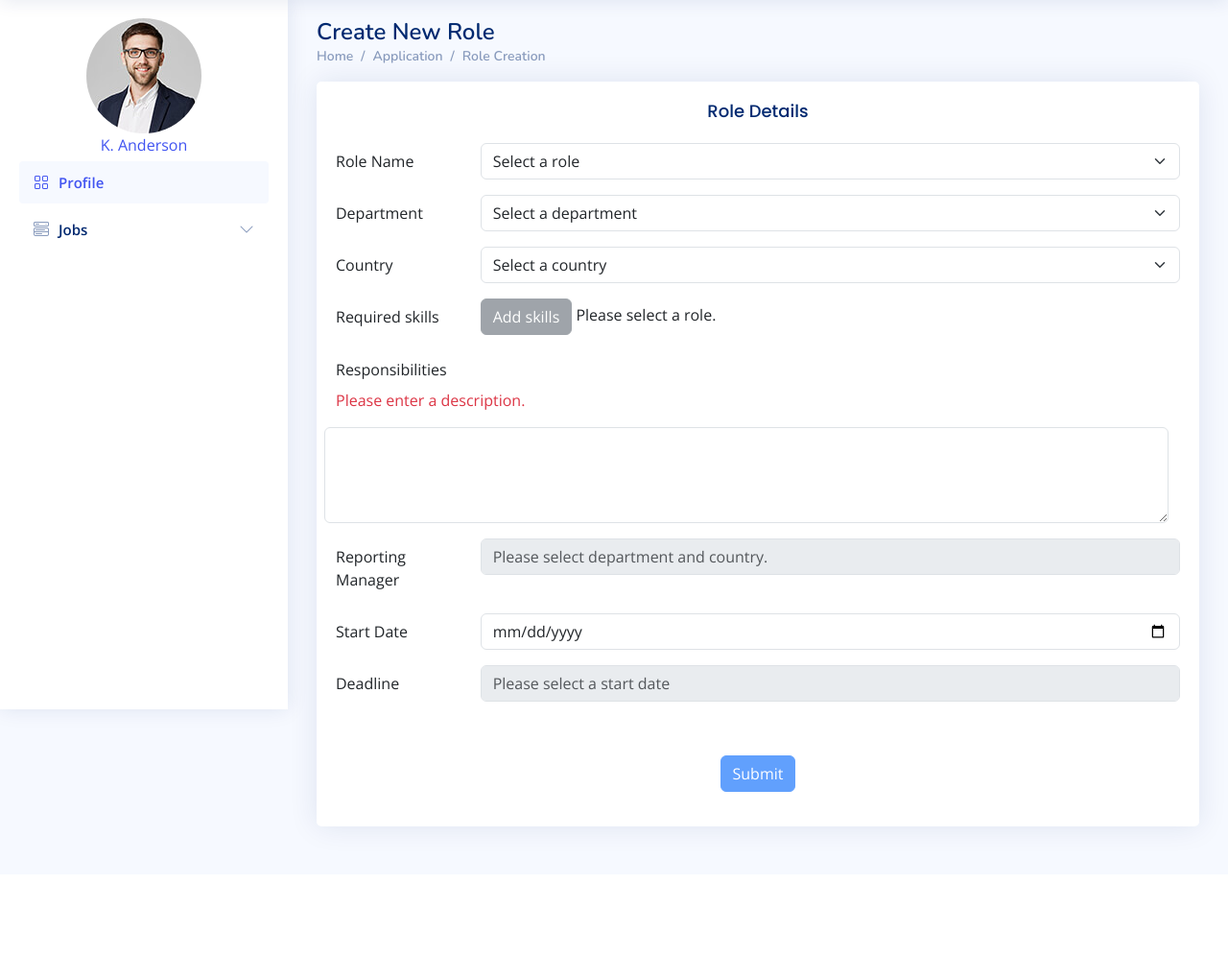
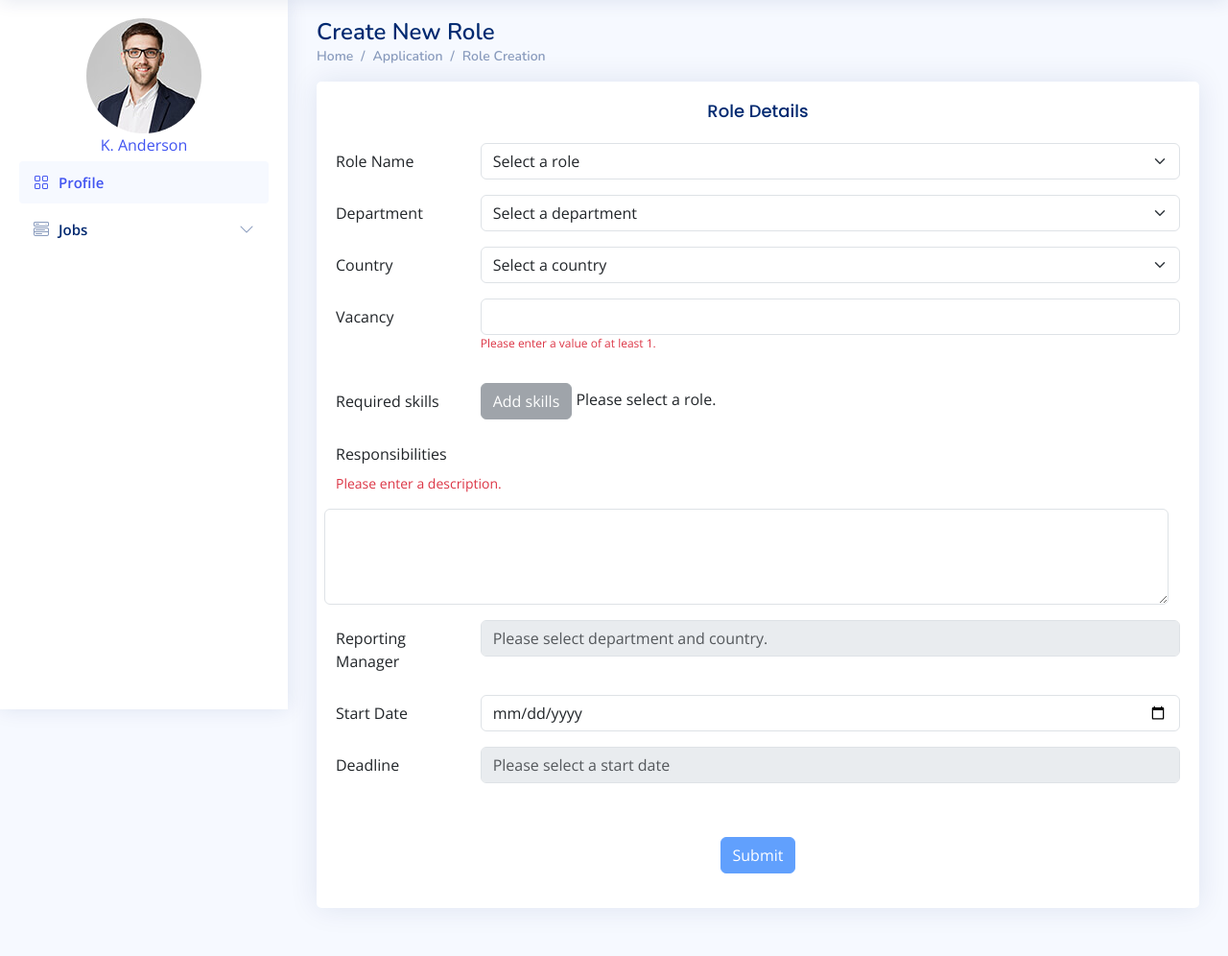
Before and after one commit to darylmatt/spm_g4t4, a Flask app: page /role_creation in a window 1280 px wide. Shown: the part 61-1057 px from the top of the page at 96% size. Before the commit the page ends 937 px from the top, so only its background shows below. Run offline with Flask 3, Linux system fonts and the light colour scheme; parts of the project's set-up code (start-up, migrations or seed data) failed here and were passed over; some libraries are stand-ins or nearby versions.

Commit message:
ui-feature: [HR] shown number of openings and applicants
function-fix: added vacancy as a field in the create role form

```diff
--- a/flask_webapp/app.py
+++ b/flask_webapp/app.py
@@ -616,6 +616,7 @@ def all_listings_HR():
         if listings_dict:
             data = listings_dict['data']
             for listing in data:
+                num_applicants = get_num_applicants_by_listing(listing['listing_id'])
                 date_open = listing['date_open']
                 input_open_datetime = datetime.strptime(date_open, "%Y-%m-%dT%H:%M:%S")
                 date_close = listing['date_close']
@@ -646,6 +647,7 @@ def all_listings_HR():
                     'dept': listing['dept'],
                     'country': listing['country'],
                     'num_opening': listing['num_opening'],
+                    'num_applicants': num_applicants,
                     'listing_id': listing['listing_id'],
                     'manager_name': manager_name,
                     'manager_dept': manager_dept,
@@ -772,6 +774,11 @@ def get_applications_by_listing(listing_id):
 
     except Exception as e:
         return jsonify({"error": str(e), "code": 500}), 500
+
+def get_num_applicants_by_listing(listing_id):
+# Query your database to count the number of applications for the given listing_id
+    num_applicants = Application.query.filter_by(listing_id=listing_id).count()
+    return num_applicants
 
 @app.route('/apply_role/<int:listing_id>', methods=["POST"])
 def apply_role(listing_id):
@@ -1152,6 +1159,7 @@ def check_listing():
     start_date = json_data["startDate"]
     end_date=json_data["endDate"]
     manager=json_data["manager"]
+    vacancy=json_data["vacancy"]
     # skills=json_data["skills"]
     # desc = json_data["description"]
 
@@ -1179,7 +1187,7 @@ def check_listing():
             }), 400
 
     else:
-        listing = Role_Listing(country,department,2,start_date,end_date,name,manager)
+        listing = Role_Listing(country,department,vacancy,start_date,end_date,name,manager)
         try:
             db.session.add(listing)
             db.session.commit()
--- a/flask_webapp/static/assets/js/create_role_get.js
+++ b/flask_webapp/static/assets/js/create_role_get.js
@@ -5,6 +5,7 @@ let has_role = false,
   has_startDate = false,
   has_deadline = false,
   has_manager = false,
+  has_vacancy = false,
   has_desc = false;
 
 function checkFields() {
@@ -17,6 +18,7 @@ function checkFields() {
     has_skills &&
     has_startDate &&
     has_manager &&
+    has_vacancy &&
     has_desc
   ) {
     document.getElementById("create_btn").disabled = false;
@@ -38,6 +40,8 @@ document.addEventListener("DOMContentLoaded", function () {
 
       const deptSelect = document.getElementById("createDepartmentDropdown");
       const deptList = data.data.departments;
+
+      const vacancy = document.getElementById("createVacancyInput");
 
       roleList.forEach((role) => {
         const selectOption = document.createElement("option");
@@ -359,6 +363,19 @@ document.addEventListener("DOMContentLoaded", function () {
     checkFields();
   });
 
+  // check if vacancy has been entered
+  var vacancy = document.getElementById("createVacancyInput");
+  vacancy.addEventListener("change", function () {
+    if (vacancy.value < 1) {
+      has_vacancy = false;
+      document.getElementById("vacancyInputWarning").hidden = false;
+    } else {
+      has_vacancy = true;
+      document.getElementById("vacancyInputWarning").hidden = true;
+    }
+    checkFields();
+  });
+
   // If user selected country first
   selected_country.addEventListener("change", function () {
     // Fetch the correct description from the database
@@ -444,6 +461,7 @@ document.addEventListener("DOMContentLoaded", function () {
       manager: selected_manager.value,
       description: desc.value,
       skills: skillList,
+      vacancy: vacancy.value,
     };
 
     fetch("/create/check_listing_exist", {
--- a/flask_webapp/templates/role_creation.html
+++ b/flask_webapp/templates/role_creation.html
@@ -344,6 +344,17 @@
                   </div>
                 </div>
 
+                <!-- Vacancy -->
+                <div class="row mb-3">
+                  <label for="inputVacancy" class="col-sm-2 col-form-label">Vacancy</label>
+                  <div class="col-sm-10">
+                    <!-- Vacancy Input Field -->
+                    <input type="number" class="form-control" id="createVacancyInput" min="1" required><p class="text-danger" id="vacancyInputWarning" style="color: red; font-size: 12px;">
+                      Please enter a value of at least 1.
+                    </p>
+                  </div>
+                </div>
+
 
                 <div class="row mb-3">
                   <label for="inputCountry" class="col-sm-2 col-form-label">Required skills</label>
@@ -395,7 +406,7 @@
 
           <div class="row my-3">
                 <label for="inputResponsibility" class="col-sm-2 py-2 col-form-label">Responsibilities</label>
-                <p class="text-danger" id="no_desc_error">
+                <p class="text-danger" id="no_desc_error" style="color: red; font-size: 14px;">
                   Please enter a description.
                 </p>
                 <div class="row" >
```
Also changed, not shown: flask_webapp/templates/all_listings_HR.html (+10 -0 lines).
